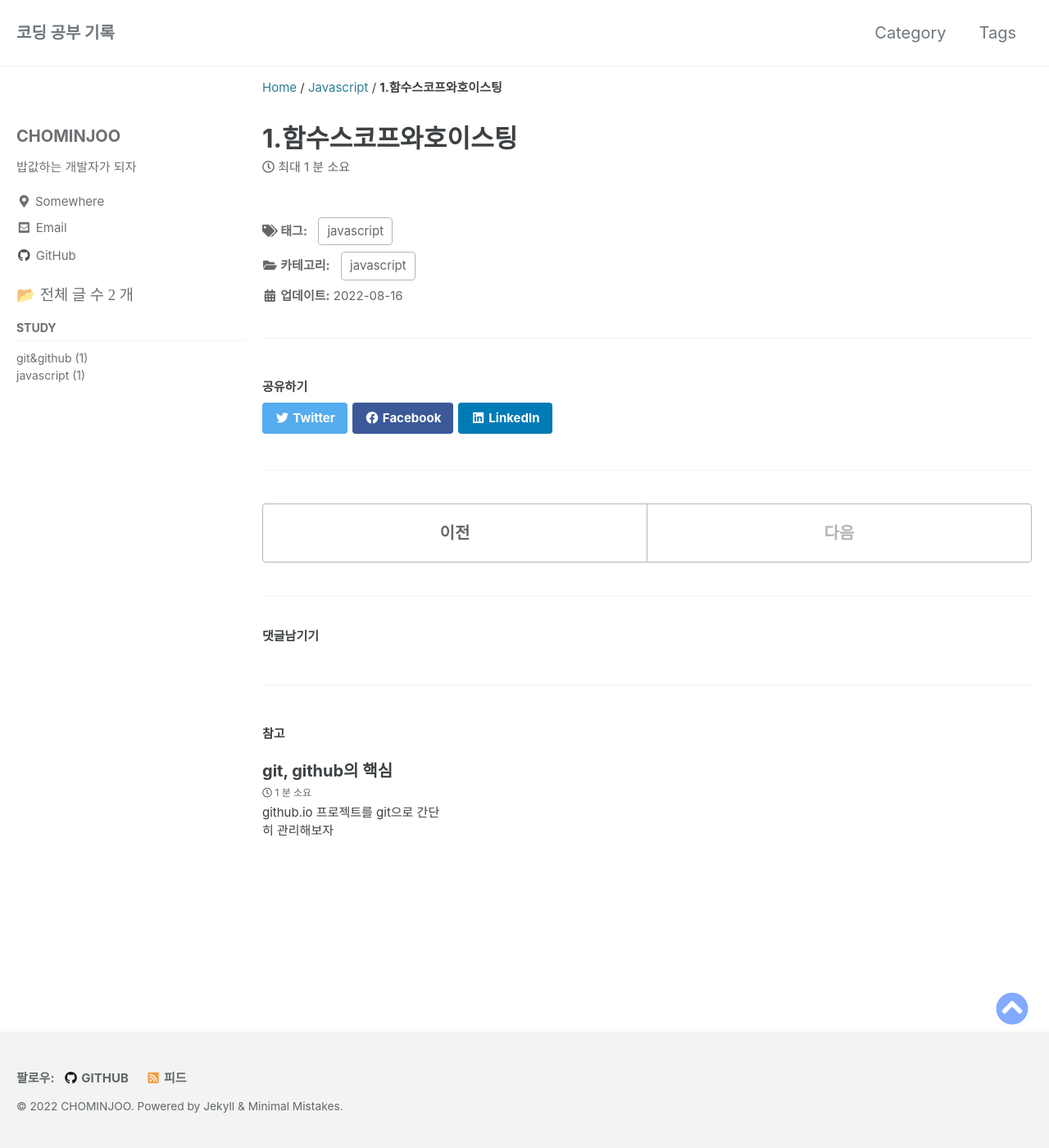
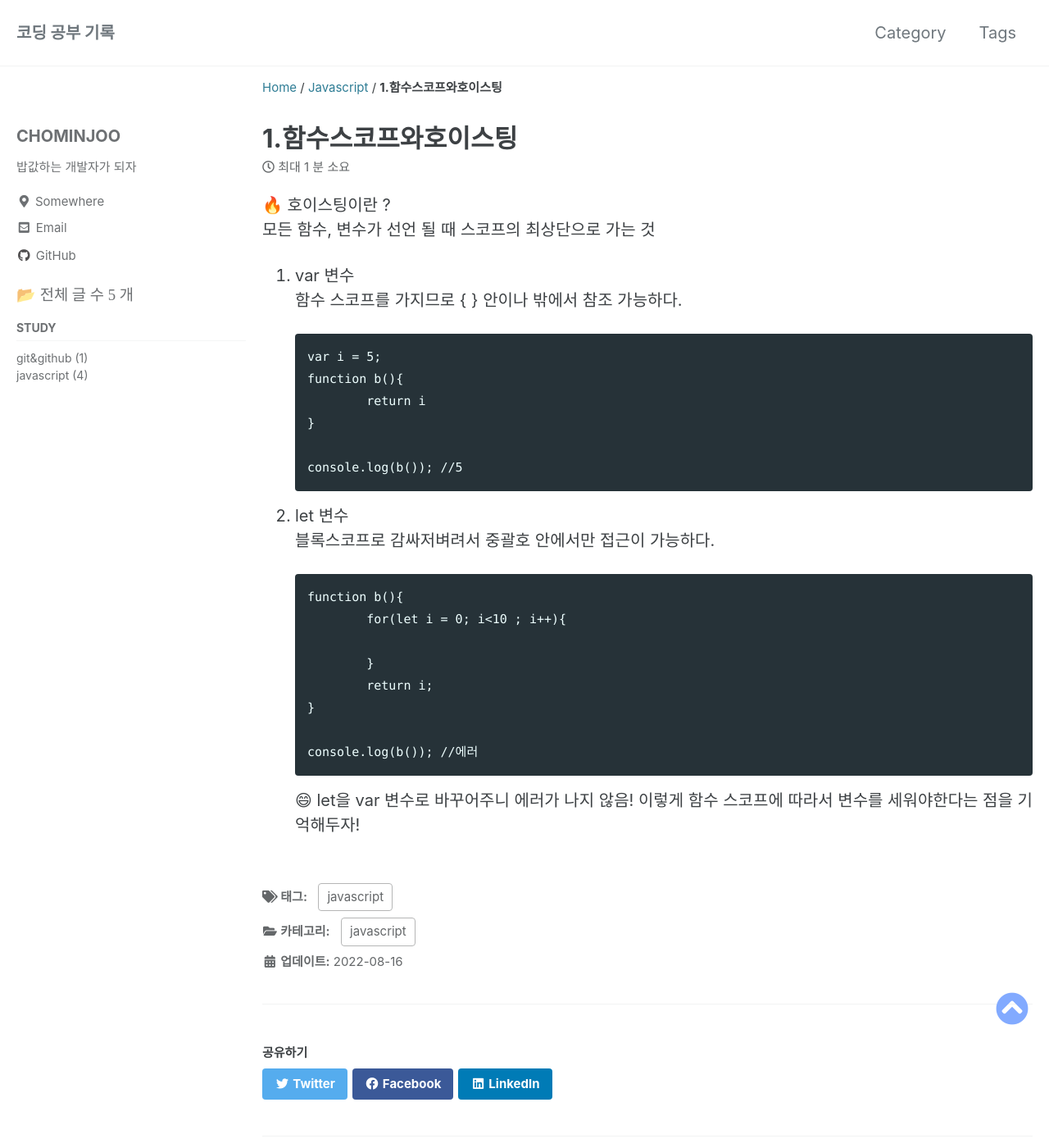
Before and after one commit to minjoo95/minjoo95.github.io, a Jekyll site: the page built from _posts/javascript/2022-08-16-1.함수스코프와호이스팅.md, in a window 1280 px wide and 1400 px high. Shown: the whole window at 82% size. Built offline with Jekyll 4.4.1, drawn with Linux system fonts in a browser that asks for light colours; cached includes are drawn as plain includes; emoji names are drawn with the system emoji font; some of the changed text lies outside the part shown.

Commit message:
게시글

````diff
--- a/_posts/javascript/2022-08-16-1.함수스코프와호이스팅.md
+++ b/_posts/javascript/2022-08-16-1.함수스코프와호이스팅.md
@@ -6,3 +6,34 @@ tag : javascript
 sidebar_main: true
 title : 1.함수스코프와호이스팅
 ---
+
+:fire: 호이스팅이란 ?
+모든 함수, 변수가 선언 될 때 스코프의 최상단으로 가는 것
+
+1. var 변수
+   함수 스코프를 가지므로 { } 안이나 밖에서 참조 가능하다.
+
+   ```
+   var i = 5;
+   function b(){
+           return i
+   }
+
+   console.log(b()); //5
+   ```
+
+2. let 변수
+   블록스코프로 감싸저벼려서 중괄호 안에서만 접근이 가능하다.
+
+   ```
+   function b(){
+           for(let i = 0; i<10 ; i++){
+
+           }
+           return i;
+   }
+
+   console.log(b()); //에러
+   ```
+
+   :smile: let을 var 변수로 바꾸어주니 에러가 나지 않음! 이렇게 함수 스코프에 따라서 변수를 세워야한다는 점을 기억해두자!
````
Also changed, not shown: _posts/javascript/2022-08-16-2.forEach,map,reduce,every,some.md (added, +8 -0 lines), _posts/javascript/2022-08-16-3.find,findlndex,includes.md (added, +8 -0 lines), _posts/javascript/2022-08-16-4.구문생략,spread연산자,구조분해할당.md (added, +8 -0 lines).
